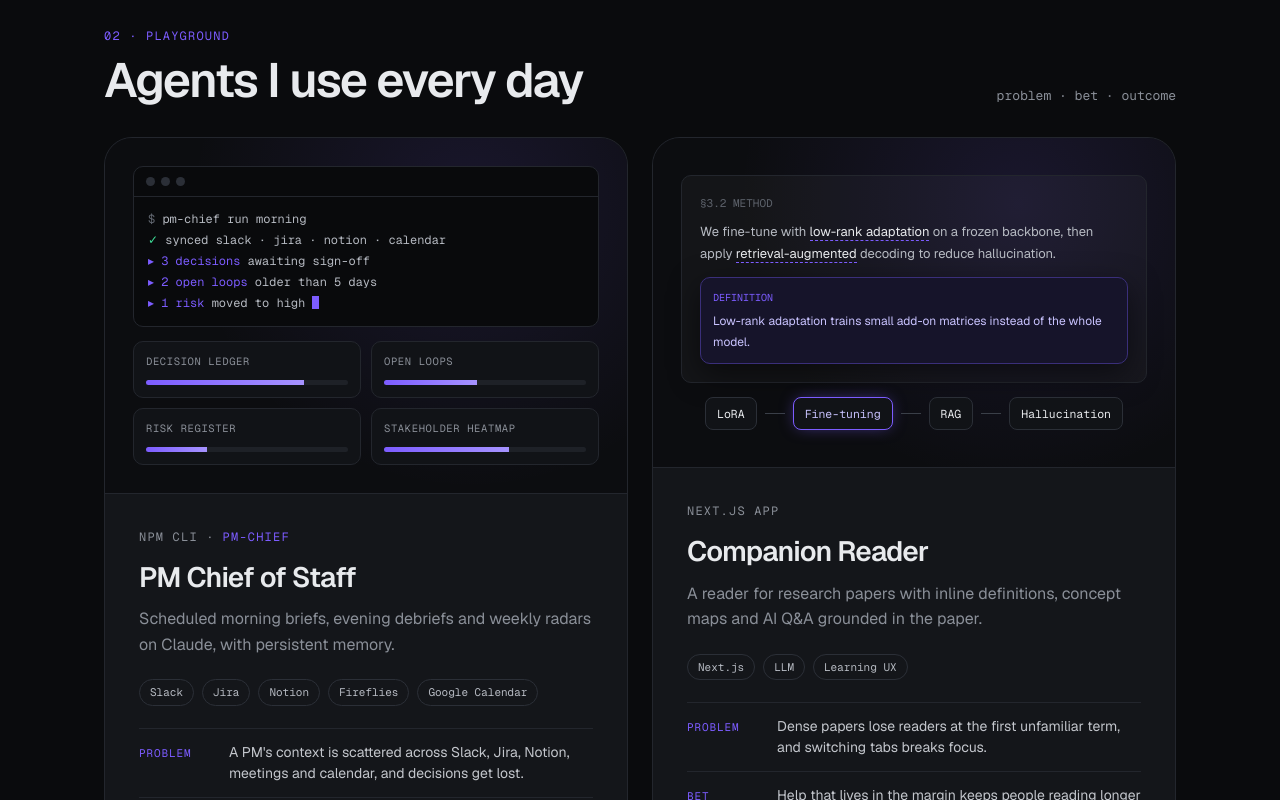
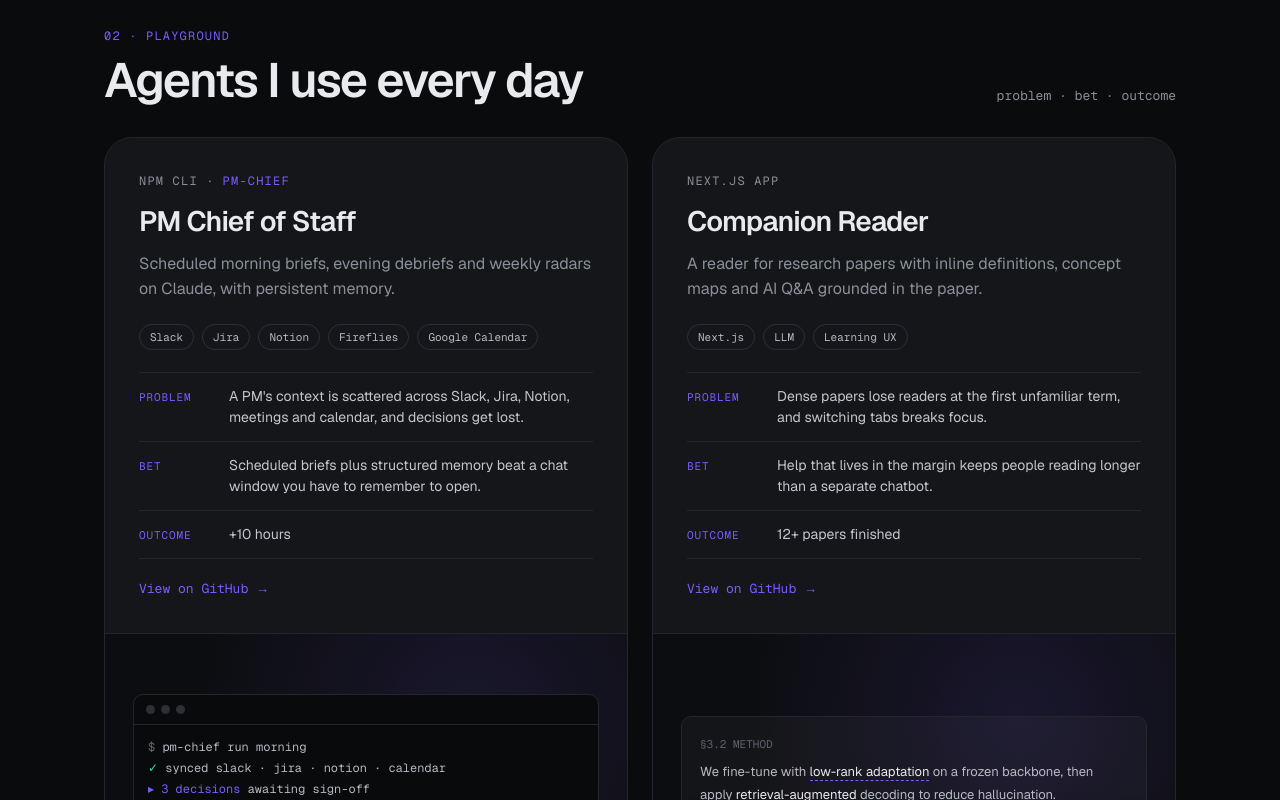
Before and after one commit to nitin786pandey/portfolio, a Next.js app: page / in a window 1280 px wide. Shown: the part 2000-2800 px from the top of the page. Built offline with nearby package versions, Linux system fonts and the light colour scheme; no server answers.

Commit message:
Playground cards: text first, visual below

```diff
--- a/src/app/globals.css
+++ b/src/app/globals.css
@@ -126,8 +126,8 @@
 /* playground */
 .pg{display:grid;grid-template-columns:1fr 1fr;gap:24px}
 .pg .card{display:flex;flex-direction:column}
-.pg .vis{border-left:0;border-bottom:1px solid var(--bd);min-height:330px;padding:28px}
-.pg .ci{padding:34px;justify-content:flex-start}
+.pg .vis{border-left:0;order:2;border-top:1px solid var(--bd);min-height:420px;padding:28px}
+.pg .ci{order:1;flex:1;padding:34px;justify-content:flex-start}
 .pg h3{font-size:28px}
 .pbo{margin-top:22px;border-top:1px solid var(--bd)}
 .row{display:grid;grid-template-columns:90px 1fr;padding:13px 0;border-bottom:1px solid var(--bd);font-size:14px;line-height:1.5;color:#C3C6CC}
```
